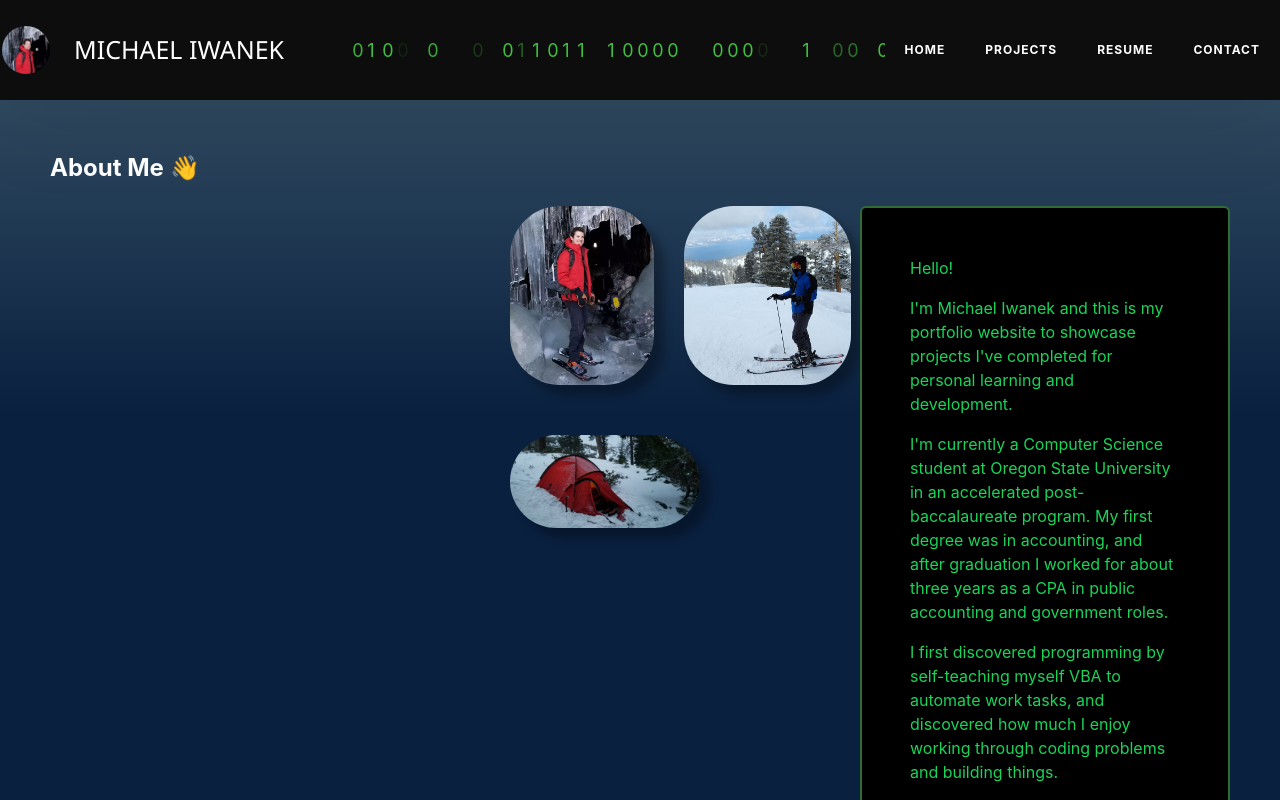
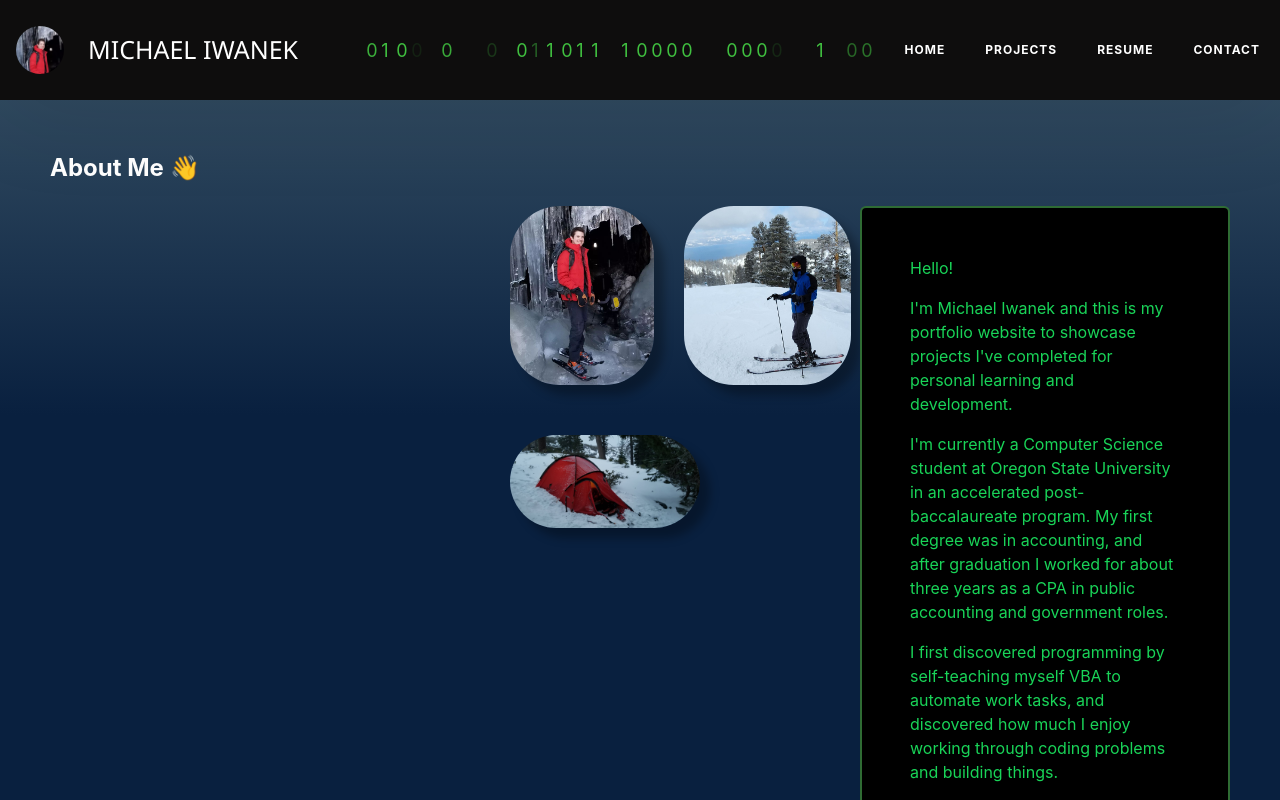
Before and after one commit to Mike11199/portfolio-website, a React (Vite) app in the folder frontend/: page / in a window 1280 px wide. Shown: the top 800 px of the page. Built offline with nearby package versions, Linux system fonts and the light colour scheme.

Commit message:
final fix to navbar to make it fully responsive with css min width fit

```diff
--- a/frontend/src/components/styles/Navbar.module.css
+++ b/frontend/src/components/styles/Navbar.module.css
@@ -37,6 +37,7 @@
 }
 
 .navbarLogoNameContainer {
+  min-width: fit-content;
   height: 100%;
   width: 25%;
   display: flex;
@@ -63,7 +64,7 @@
   color: white;
   display: flex;
   flex-wrap: nowrap;
-  max-width: fit-content;
+  min-width: fit-content;
   font-weight: 150;
   font-family: Segoe UI;
   font-size: 35px;
```
